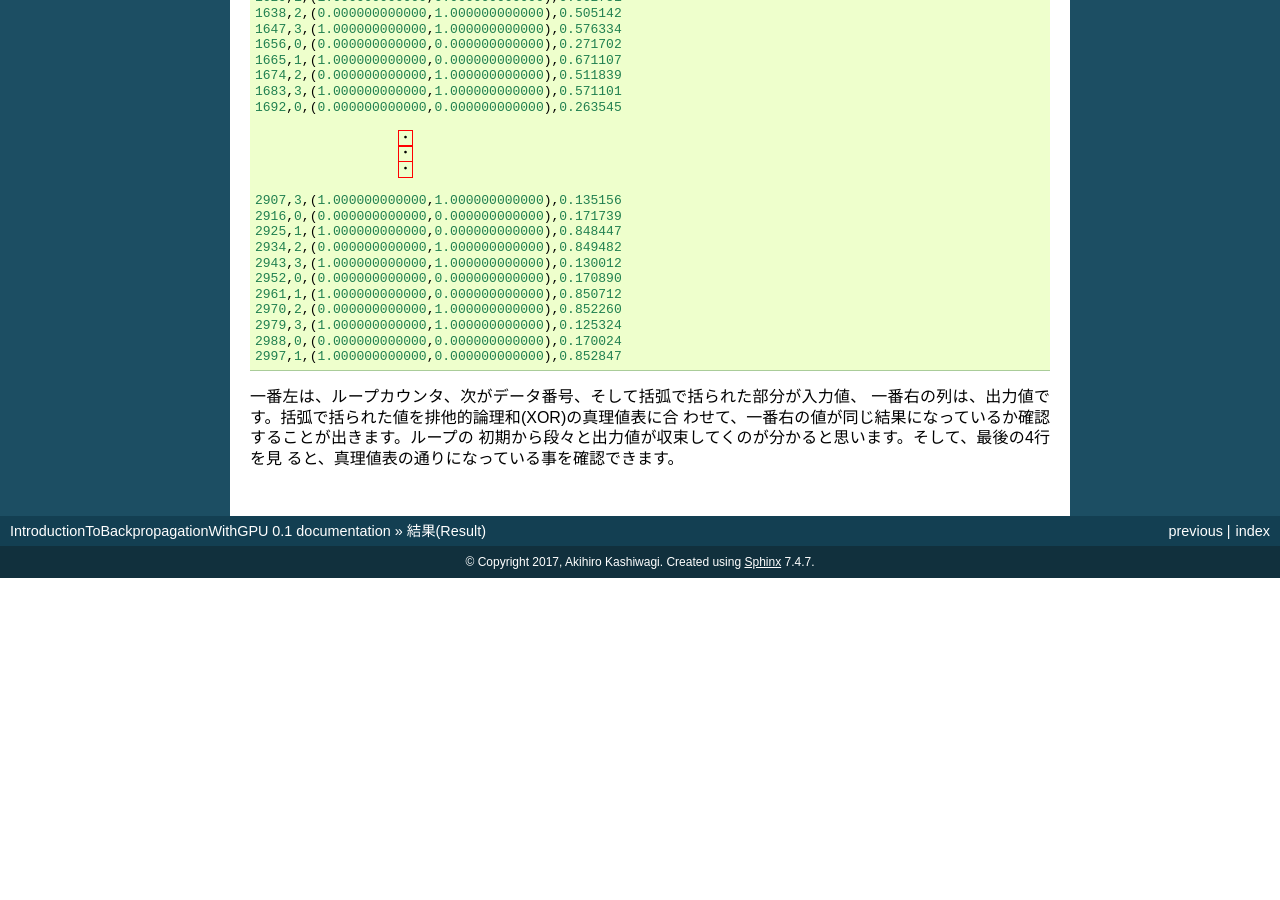
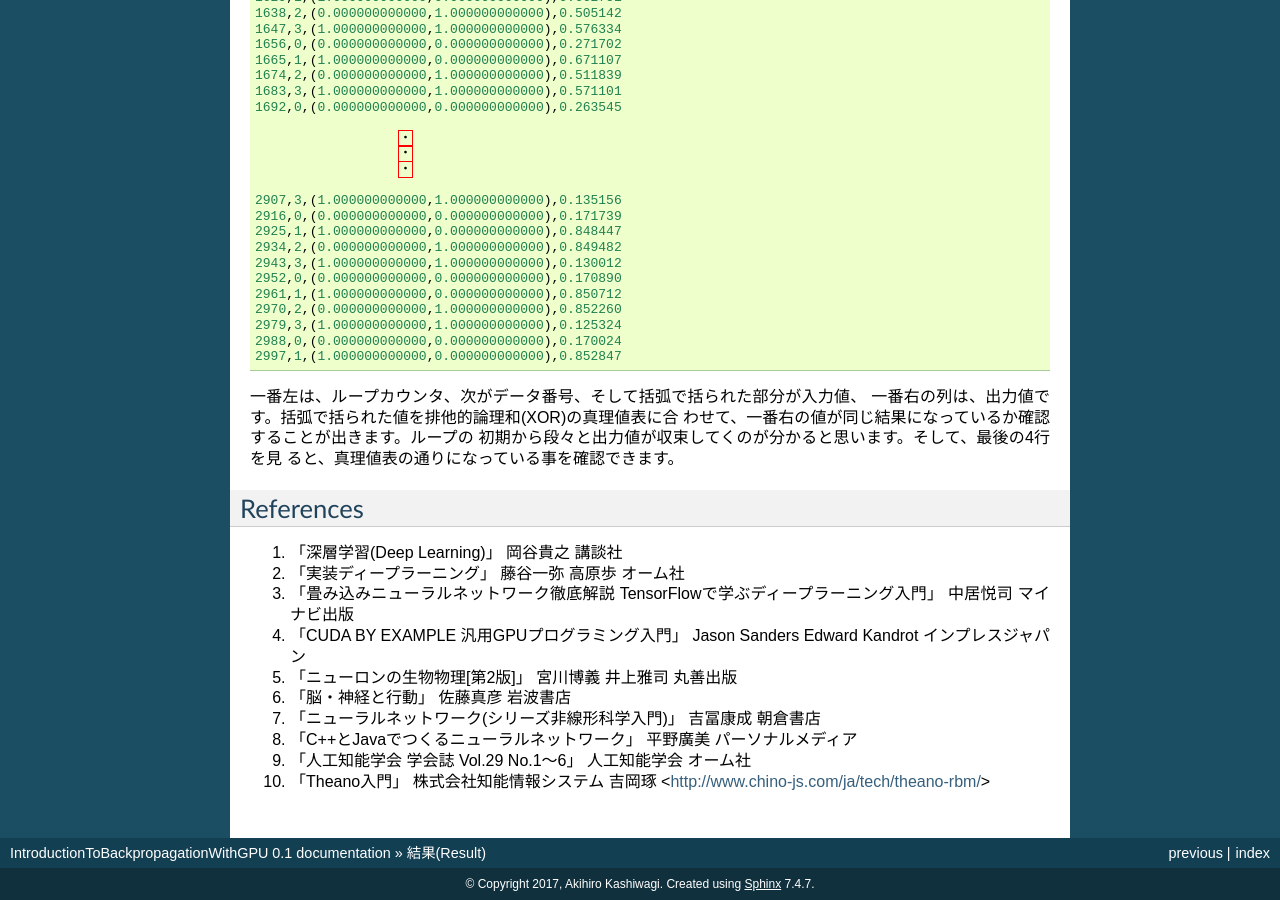
Before and after one commit to a-kashiwagi/IntroductionToBackpropagationWithGPU, a Sphinx documentation site: the page built from source/Result.rst, in a window 1280 px wide and 900 px high, scrolled down 2429 px. Built offline with Sphinx 7.4.7, drawn with Linux system fonts in a browser that asks for light colours; before the commit the page ends 3007 px from its top, so only the background shows below that.

Commit message:
Add references.

```diff
--- a/source/Result.rst
+++ b/source/Result.rst
@@ -184,3 +184,18 @@ LIST 4.Forward Propagation(順伝搬)の計算
 わせて、一番右の値が同じ結果になっているか確認することが出きます。ループの
 初期から段々と出力値が収束してくのが分かると思います。そして、最後の4行を見
 ると、真理値表の通りになっている事を確認できます。
+
+
+References
+==========
+
+#. 「深層学習(Deep Learning)」 岡谷貴之 講談社
+#. 「実装ディープラーニング」 藤谷一弥 高原歩 オーム社
+#. 「畳み込みニューラルネットワーク徹底解説 TensorFlowで学ぶディープラーニング入門」 中居悦司 マイナビ出版
+#. 「CUDA BY EXAMPLE 汎用GPUプログラミング入門」 Jason Sanders Edward Kandrot インプレスジャパン
+#. 「ニューロンの生物物理[第2版]」 宮川博義 井上雅司 丸善出版
+#. 「脳・神経と行動」 佐藤真彦 岩波書店
+#. 「ニューラルネットワーク(シリーズ非線形科学入門)」 吉冨康成 朝倉書店
+#. 「C++とJavaでつくるニューラルネットワーク」 平野廣美 パーソナルメディア
+#. 「人工知能学会 学会誌 Vol.29 No.1〜6」 人工知能学会 オーム社
+#. 「Theano入門」 株式会社知能情報システム 吉岡琢 <http://www.chino-js.com/ja/tech/theano-rbm/>
```
Also changed, not shown: 7 other files.
